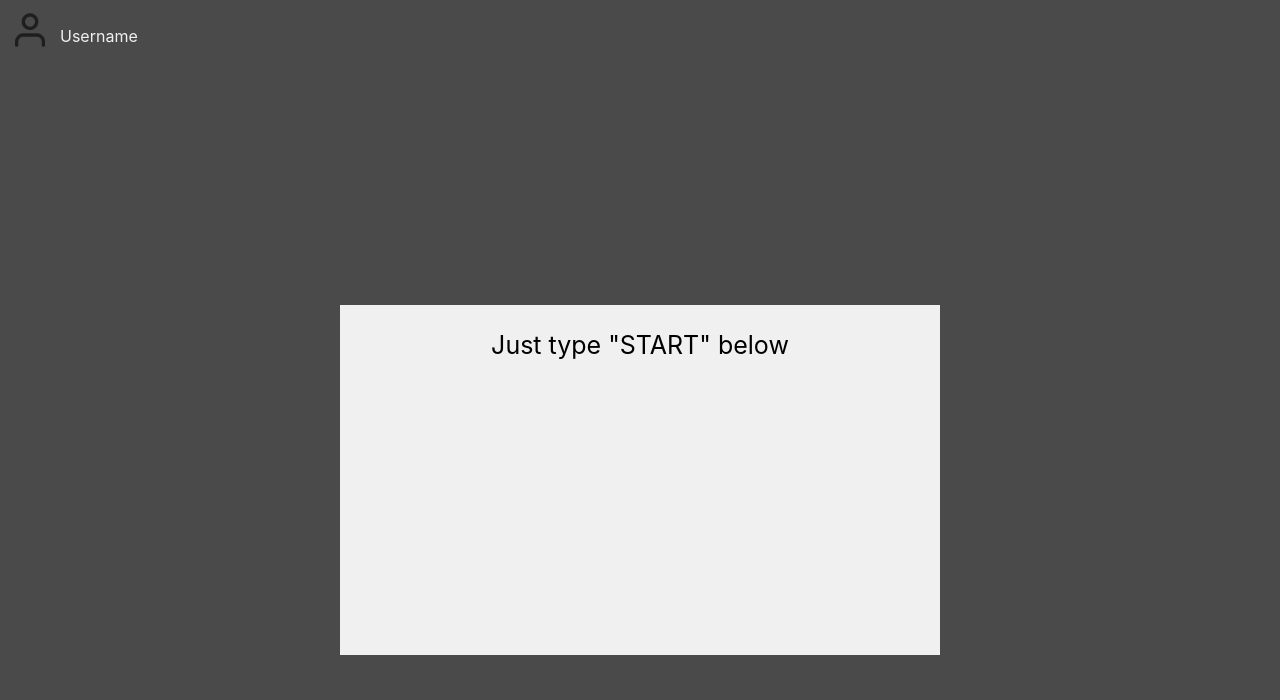
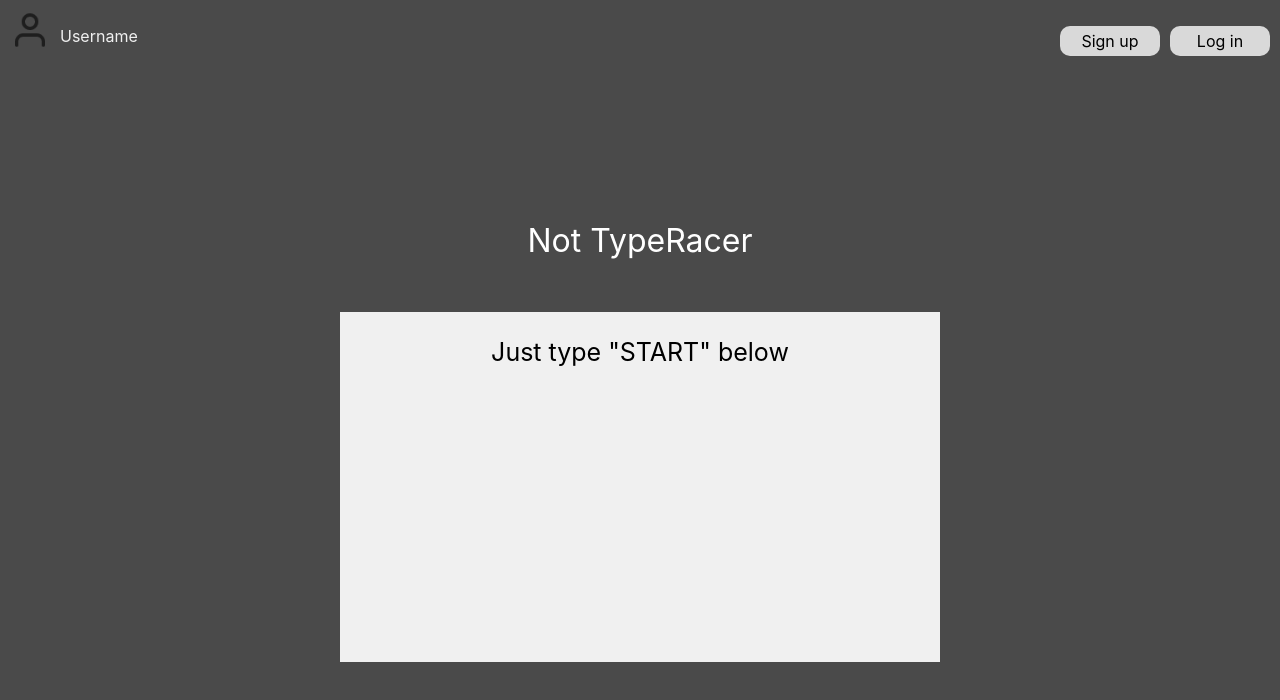
Before and after one commit to DarrenPorciello/type-racer-rework, a React (Create React App) app: page / in a window 1280 px wide. Shown: the top 700 px of the page. Built offline with nearby package versions, Linux system fonts and the light colour scheme.

Commit message:
Added more homepage elements

```diff
--- a/src/App.css
+++ b/src/App.css
@@ -24,7 +24,17 @@
   color: white;
 }
 
-.navBarContainer {
+.appTitle {
+  margin-top: 50px;
+  color: #FFF;
+  font-family: Inter;
+  font-size: 32px;
+  font-style: normal;
+  font-weight: 400;
+  line-height: normal;
+}
+
+.ProfileContainer {
   display: flex;
   position: absolute;
   top: 10px;
@@ -43,12 +53,33 @@
   font-family: Inter;
 }
 
+.signUpLogInContainer {
+  display: flex;
+  position: absolute;
+  right: 10px;
+  top: 10px;
+  gap: 10px;
+}
+
+.signUpLogInButton {
+  display: flex;
+  justify-content: center;
+  align-items: center;
+  width: 100px;
+  height: 30px;
+  border-radius: 10px;
+  color: black;
+  background-color: #D9D9D9;
+  font-family: Inter;
+  font-size: 16px;
+}
+
 .textBoxSpace {
   width: 600px;
   height: 350px;
   flex-shrink: 0;
   display: flex;
-  margin-top: 160px;
+  margin-top: 20px;
   margin-left: auto;
   margin-right: auto;
   text-align: center;
--- a/src/App.js
+++ b/src/App.js
@@ -6,13 +6,21 @@ function App() {
   return (
     <div className="App">
 
-      <div className='navBarContainer'>
+      <div className='ProfileContainer'>
         <img className='profileImage' src={userPNG}/>
         {/*Need to change this to reflect the users actual username when logged in*/}
         <p className='userNameText'> Username </p>
       </div>
 
+      <div className='signUpLogInContainer'>
+        <p className='signUpLogInButton'>Sign up</p>
+        <p className='signUpLogInButton'>Log in</p>
+      </div>
+
       <header className="App-header">
+        <div className='appTitle'>
+          <p>Not TypeRacer</p>
+        </div>
         <div className='textBoxSpace'>
           <p>Just type "START" below</p>
         </div>
```
